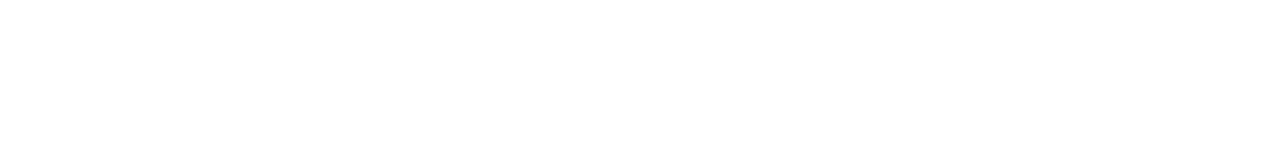
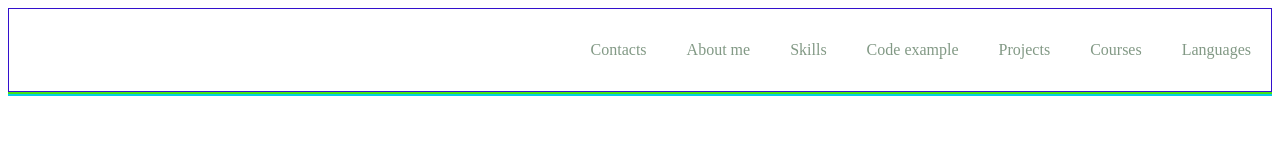
Before and after one commit to ElizavetaBiryukova/rsschool-cv, a plain HTML site: page index.html in a window 1280 px wide. Drawn offline with Linux system fonts and the light colour scheme.

Commit message:
feat: add basic markup

```diff
--- a/index.html
+++ b/index.html
@@ -1,12 +1,45 @@
 <!DOCTYPE html>
 <html lang="en">
+
 <head>
     <meta charset="UTF-8">
     <meta http-equiv="X-UA-Compatible" content="IE=edge">
     <meta name="viewport" content="width=device-width, initial-scale=1.0">
     <link rel="stylesheet" href="style.css">
+    <link rel="icon" href="assets/favicon.ico">
     <title>Curriculum vitae</title>
 </head>
+
 <body>
+    <header class="header">
+        <div class="container">
+            <nav class="nav">
+                <ul class="nav-list">
+                    <li class="nav-item"><a href="#contacts" class="nav-link">Contacts</a></li>
+                    <li class="nav-item"><a href="#aboutMe" class="nav-link">About me</a></li>
+                    <li class="nav-item"><a href="#skills" class="nav-link">Skills</a></li>
+                    <li class="nav-item"><a href="#codeExample" class="nav-link">Code example</a></li>
+                    <li class="nav-item"><a href="#projects" class="nav-link">Projects</a></li>
+                    <li class="nav-item"><a href="#courses" class="nav-link">Courses</a></li>
+                    <li class="nav-item"><a href="#languages" class="nav-link">Languages</a></li>
+                </ul>
+            </nav>
+        </div>
+    </header>
+    <main class="main">
+        <div class="container">
+            <section class="section"></section>
+            <section class="section"></section>
+            <section class="section"></section>
+            <section class="section"></section>
+            <section class="section"></section>
+            <section class="section"></section>
+            <section class="section"></section>
+        </div>
+    </main>
+    <footer class="footer">
+        <div class="container"></div>
+    </footer>
 </body>
+
 </html>
--- a/style.css
+++ b/style.css
@@ -1,3 +1,63 @@
+@font-face {
+    font-family: 'Roboto';
+    src: url("assets/fonts/RobotoRegular.ttf");
+}
+
+* {
+    box-sizing: border-box;
+}
+
+html {
+    scroll-behavior: smooth;
+}
+
 .body {
-    margin: auto;
+    font-family: 'Roboto';
+    display: flex;
+    flex-direction: column;
+    justify-content: space-between;
+    border: 1px solid red;
+    min-height: 100vh;
+    margin: 0;
+    padding: 0;
 }
+
+.header {
+    border: 1px solid rgb(51, 16, 205);
+}
+
+.main {
+    border: 1px solid rgb(70, 226, 19);
+}
+
+.footer {
+    border: 1px solid rgb(5, 203, 229);
+}
+
+.container {
+    max-width: 1440px;
+    margin: 0 auto;
+}
+
+.nav-list {
+    display: flex;
+    justify-content: flex-end;
+    align-items: center;
+    list-style: none;
+}
+
+.nav-link {
+    padding: 0 20px;
+    line-height: 50px;
+    transition: .3s;
+}
+
+.nav-item a {
+    color: #829985;
+    text-decoration: none;
+    transition: color 0.5s;
+}
+
+.nav-item a:hover {
+    color: #4d2323;
+}
```
Also changed, not shown: assets/fonts/Roboto-Regular.ttf (added), favicon.ico (added).
